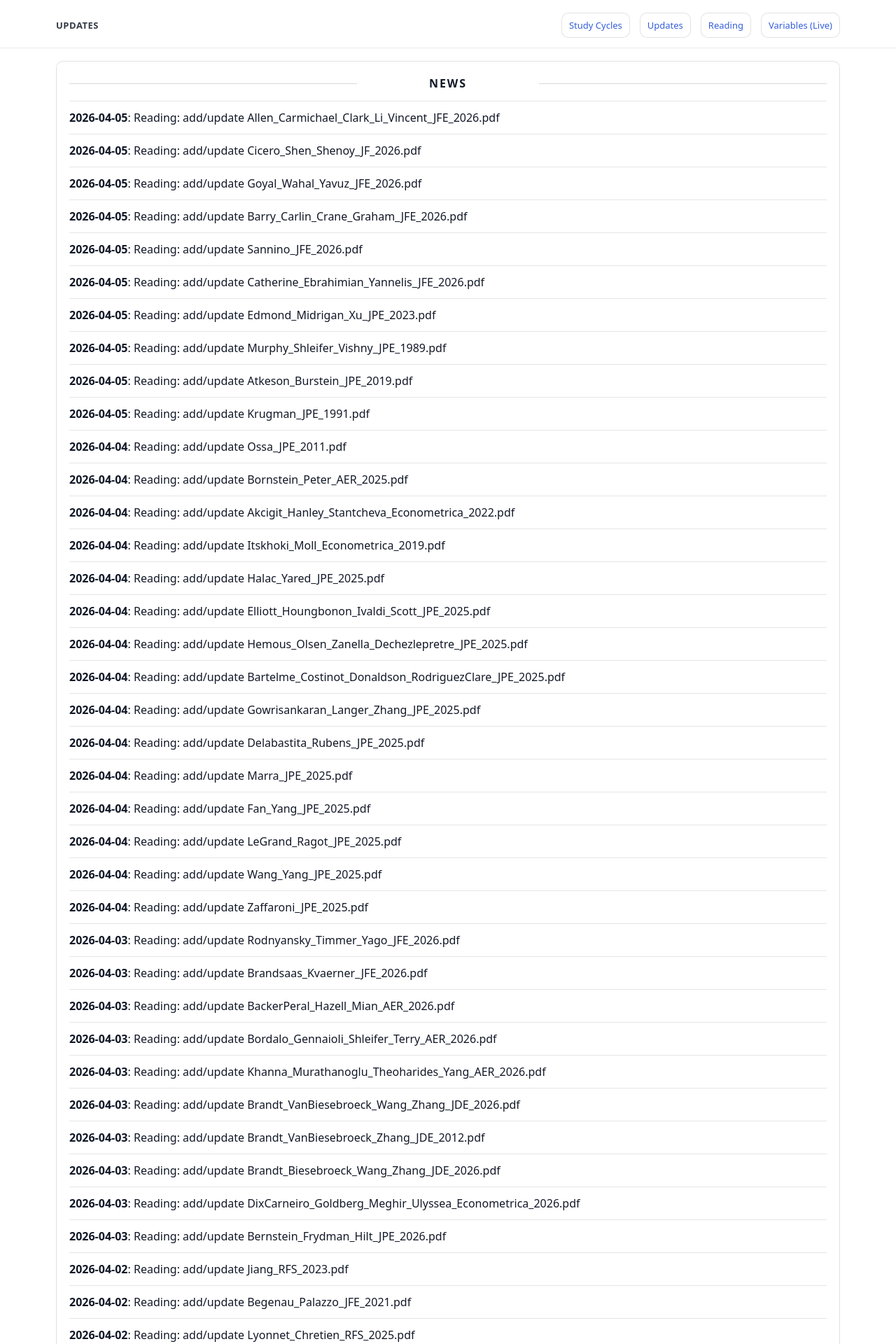
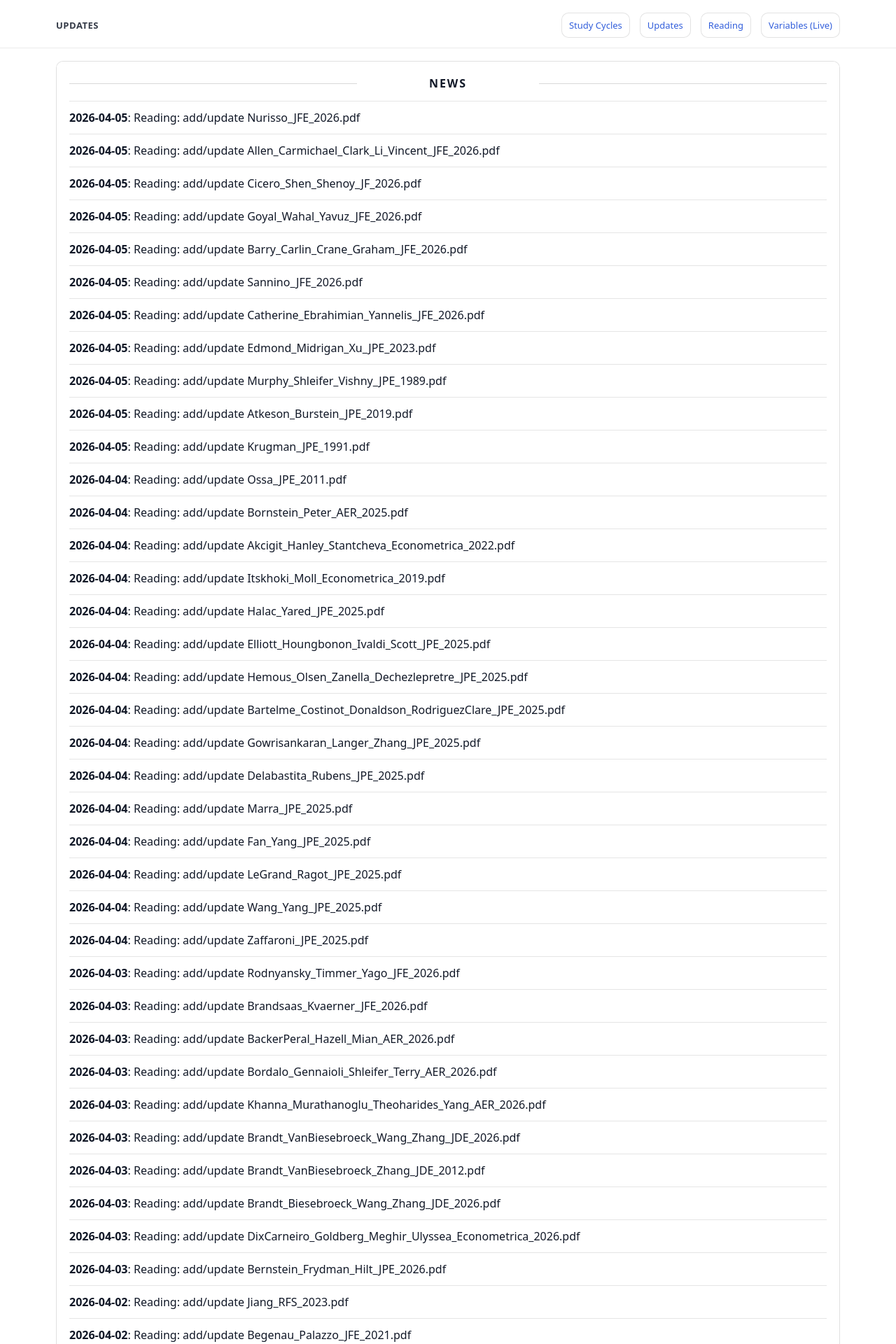
Before and after one commit to yaxinzn/study-archive, a Jekyll site: the page built from updates/index.md, in a window 1280 px wide. Shown: the top 1920 px of the page at 70% size. Built offline with Jekyll 4.4.1, drawn with Linux system fonts in a browser that asks for light colours; some of the changed text lies outside the part shown.

Commit message:
chore: update NEWS feed

```diff
--- a/_data/news.yml
+++ b/_data/news.yml
@@ -1,4 +1,7 @@
 # Auto-generated update history (sorted newest -> oldest). Do not edit manually.
+- ts: "1775392469"
+  date: "2026-04-05"
+  title: "Reading: add/update Nurisso_JFE_2026.pdf"
 - ts: "1775391915"
   date: "2026-04-05"
   title: "Reading: add/update Allen_Carmichael_Clark_Li_Vincent_JFE_2026.pdf"
```
